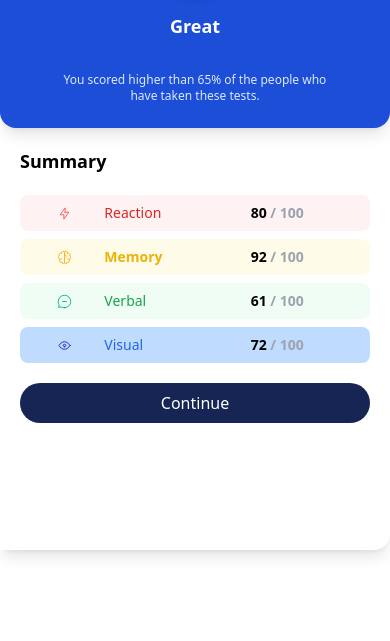
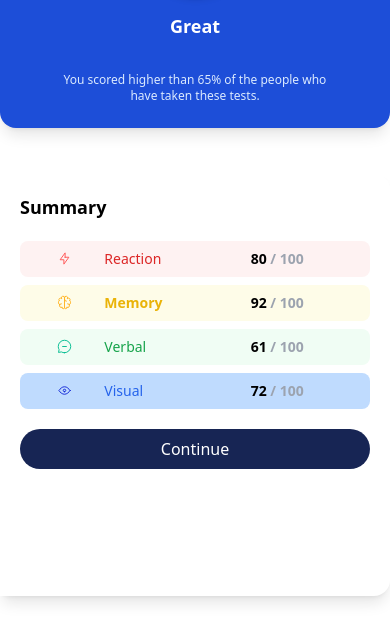
Before and after one commit to BlarQ/Result-Summary, a website: page index.html in a window 390 px wide. Shown: the part 203-844 px from the top of the page. Drawn offline with Linux system fonts and the light colour scheme.

Commit message:
fix: mobile screen viewport height

```diff
--- a/index.html
+++ b/index.html
@@ -8,7 +8,7 @@
     <title>Result Summary</title>
 </head>
 <body>
-    <div class="sm:min-h-screen min-h-fit sm:flex grid sm:items-center items-start sm:justify-center ">
+    <div class="sm:min-h-screen h-[100dvh] sm:flex grid sm:items-center items-start sm:justify-center ">
         <div class="bg-blue-700 sm:rounded-2xl rounded-b-2xl sm:min-h-[50vh] min-h-[50%] sm:max-w-[240px] px-9 shadow-lg relative">
             <h1 class="text-blue-100 text-[18px] text-center py-6 font-semibold font-hanken">Your Result</h1>
 
```
Also changed, not shown: collins.css.
